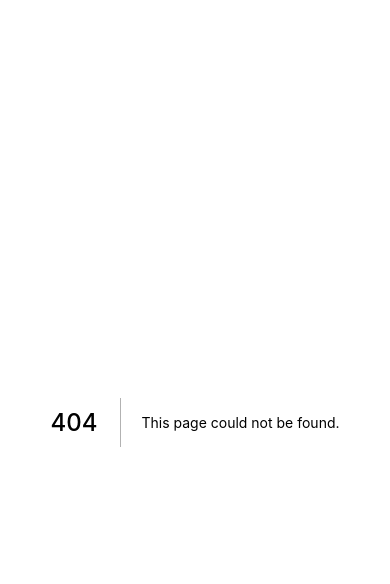
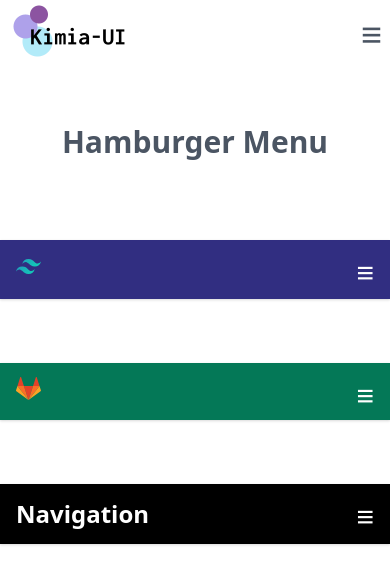
Before and after one commit to enochndika/kimia-UI, a Next.js app: page /components/hamburger_menu in a window 390 px wide. Before the commit this address had no page. Shown: the top 584 px of the page. Built offline with nearby package versions, Linux system fonts and the light colour scheme.

Commit message:
adding hamburger_menu page

```diff
--- a/components/navigation/hamburger_menu/variantTwo.tsx
+++ b/components/navigation/hamburger_menu/variantTwo.tsx
@@ -1,7 +1,7 @@
 import { useState } from "react";
 import HamburgerMenu from "./index";
 
-export const HamburgerMenuTwo = () => {
+export const HamburgerMenuVariantTwo = () => {
   const [isOpen, setIsOpen] = useState<boolean>(false);
 
   const toggle = () => {
--- /dev/null
+++ b/pages/components/dropdown.tsx
@@ -0,0 +1,22 @@
+import Head from "next/head";
+import { DropdownComponent } from "../../components/general/dropdown";
+import MobileLayout from "../../site/layout/mobile";
+import { Container } from "../../site/container";
+
+export default function DropdownPage() {
+  return (
+    <>
+      <Head>
+        <title>Dropdown</title>
+      </Head>
+      <Container>
+        <h1 className="text-center text-3xl md:text-5xl font-bold text-gray-600 mb-16 mt-12">
+          Dropdown
+        </h1>
+        <DropdownComponent />
+      </Container>
+    </>
+  );
+}
+
+DropdownPage.Layout = MobileLayout;
--- /dev/null
+++ b/pages/components/hamburger_menu.tsx
@@ -0,0 +1,28 @@
+import Head from "next/head";
+import { Container } from "../../site/container";
+import { HamburgerMenuVariantOne } from "../../components/navigation/hamburger_menu/variantOne";
+import MobileLayout from "../../site/layout/mobile";
+import { HamburgerMenuVariantThree } from "../../components/navigation/hamburger_menu/variantThree";
+import { HamburgerMenuVariantTwo } from "../../components/navigation/hamburger_menu/variantTwo";
+
+export default function HamburgerMenuPage() {
+  return (
+    <>
+      <Head>
+        <title>Hamburger Menu</title>
+      </Head>
+      <Container>
+        <h1 className="text-center text-3xl md:text-5xl font-bold text-gray-600 mb-20 mt-12">
+          Hamburger Menu
+        </h1>
+        <HamburgerMenuVariantOne />
+        <div className="mb-16" />
+        <HamburgerMenuVariantTwo />
+        <div className="mb-16" />
+        <HamburgerMenuVariantThree />
+      </Container>
+    </>
+  );
+}
+
+HamburgerMenuPage.Layout = MobileLayout;
```
